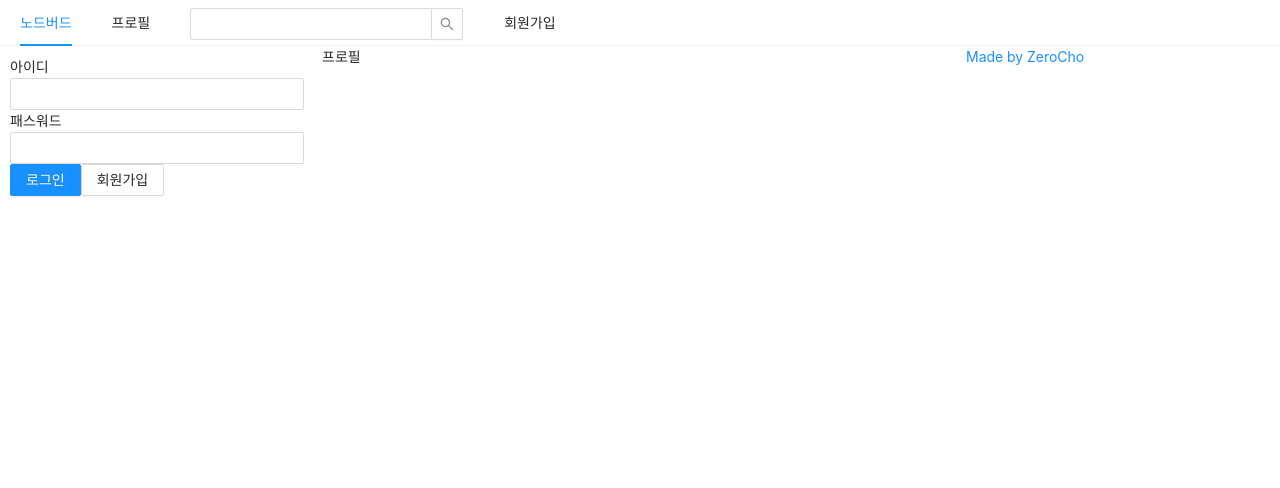
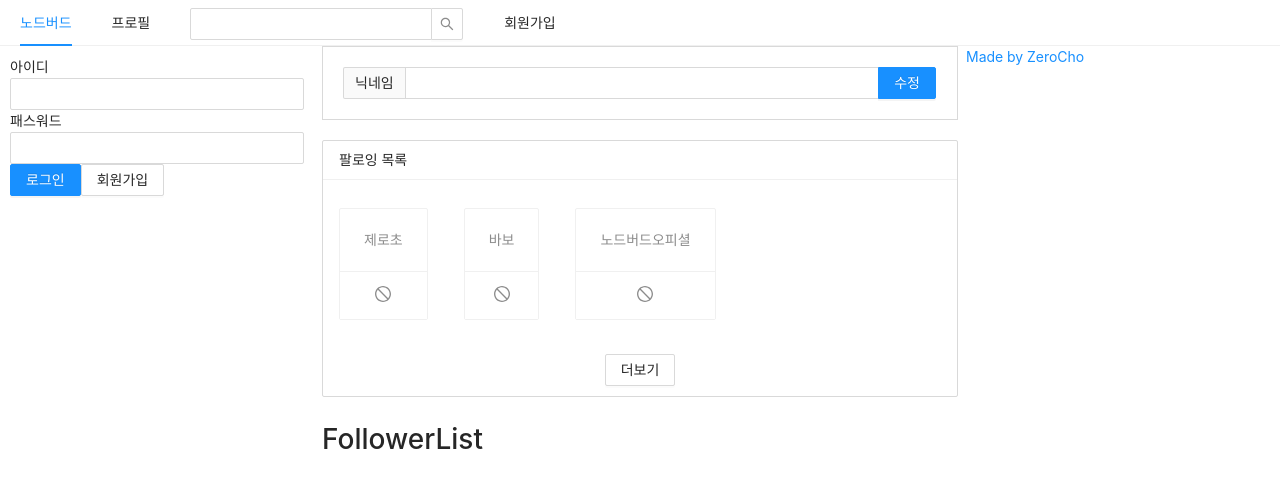
Before and after one commit to wogh002/nodeBird, a Next.js app: page /profile in a window 1280 px wide. Shown: the top 488 px of the page. Built offline with nearby package versions, Linux system fonts and the light colour scheme.

Commit message:
added profile.jsx

```diff
--- a/components/appLayout.jsx
+++ b/components/appLayout.jsx
@@ -10,6 +10,7 @@ const InputSearch = styled(Input.Search)`
   vertical-align: middle;
 `
 const AppLayout = ({ children }) => {
+  // gutter : 컬럼에다 padding을 각각 추가하겠다 .
   // const style = useMemo(() => ({ verticalAlign: "middle" }));
   const [isLoggedIn, setIsLoggedIn] = useState(false);
   return (
--- /dev/null
+++ b/components/followerList.jsx
@@ -0,0 +1,7 @@
+import React from 'react';
+
+const FollowerList = (props) => (
+    <h1>FollowerList</h1>
+);
+
+export default FollowerList;
--- /dev/null
+++ b/components/followingList.jsx
@@ -0,0 +1,41 @@
+import React, { useCallback, useMemo } from 'react';
+import { List, Button, Card } from "antd";
+import PropTypes from "prop-types";
+import { StopOutlined } from '@ant-design/icons';
+import styled from 'styled-components';
+const ListItems = styled(List)`
+    margin-bottom: 20px;
+`
+const ListItem = styled(List.Item)`
+    margin-top: 20px;
+`
+const FollowingList = ({ header, data }) => {
+    //리액트에서 배열안에 jsx 사용시 key 값 필수
+    //리액트에서 컴포넌트의 props 에 함수로 들어가는 것은 useCallback 으로 최적화 해주자.
+    const renderItem = useCallback(item => (
+        <ListItem>
+            <Card actions={[<StopOutlined key="stop" />]}>
+                <Card.Meta description={item.nickname} />
+            </Card>
+        </ListItem>
+    ), []);
+    const buttonWrapper = useMemo(() => ({ textAlign: "center", margin: "10px 0" }), []);
+    const grid = useMemo(() => ({ gutter: 4, xs: 1, md: 3 }), [])
+    return (
+        <ListItems
+            grid={grid}
+            size="small"
+            header={<div>{header}</div>}
+            loadMore={<div style={buttonWrapper}><Button>더보기</Button></div>}
+            bordered
+            dataSource={data}
+            renderItem={renderItem}
+        />
+    )
+}
+FollowingList.propTypes = {
+    header: PropTypes.string.isRequired,
+    data: PropTypes.array.isRequired
+}
+
+export default FollowingList;
--- /dev/null
+++ b/components/nicknameEditForm.jsx
@@ -0,0 +1,13 @@
+import React, { useMemo } from 'react';
+import { Form, Input, Button } from "antd";
+
+const NicknameEditForm = (props) => {
+    const style = useMemo(() => ({ marginBottom: '20px', border: '1px solid #d9d9d9', padding: '20px' }), [])
+    return (
+        <Form style={style}>
+            <Input.Search addonBefore="닉네임" enterButton="수정"/>
+        </Form>
+    )
+};
+
+export default NicknameEditForm;
--- a/components/userProfile.jsx
+++ b/components/userProfile.jsx
@@ -2,7 +2,7 @@ import React, { useCallback } from "react";
 import { Card, Avatar, Button } from 'antd';
 const UserProfile = ({ setIsLoggedIn }) => {
     const onLogOut = useCallback(() => setIsLoggedIn(false), []);
-    //리액트에서 배열로 jsx 사용시 key 값 필수
+    //리액트에서 배열안에 jsx 사용시 key 값 필수
     return (
         <Card actions={[
             <div key="twit">짹짹 <br />0</div>,
--- a/pages/_app.jsx
+++ b/pages/_app.jsx
@@ -3,7 +3,7 @@ import React from "react";
 import PropTypes from "prop-types";
 import Head from "next/head";
 //웹팩이란 여러개의 파일을 하나의 js파일로 합쳐준다.
-//웹팩이 css를 보는 순간
+//next의 웹팩이 css를 보는 순간
 // css를 <style>태그로 바꿔서 html 에다가 넣어준다
 import "antd/dist/antd.css";
 
--- a/pages/profile.jsx
+++ b/pages/profile.jsx
@@ -1,16 +1,26 @@
 import React from "react";
 import AppLayout from "../components/appLayout";
 import Head from "next/head";
-// 다른 페이지에 있는 Head가 _app의 Head를 덮어씌웁니다.
-const Profile = () => (
+import NicknameEditForm from "../components/nicknameEditForm";
+import FollowingList from "../components/followingList";
+import FollowerList from "../components/followerList";
+// 다른 페이지에 있는 Head는 _app의 Head를 덮어씌웁니다.
+const Profile = () => {
+  const followingList = [{ nickname: '제로초' }, { nickname: '바보' }, { nickname: '노드버드오피셜' }];
+  const followerList = [{ nickname: '제로초' }, { nickname: '바보' }, { nickname: '노드버드오피셜' }];
+
+  return (
     <>
       <Head>
         <title>내 프로필 | NodeBird</title>
       </Head>
       <AppLayout>
-     <div>프로필</div>
+        <NicknameEditForm />
+        <FollowingList header="팔로잉 목록" data={followingList} />
+        <FollowerList header="팔로워 목록" data={followerList} />
       </AppLayout>
     </>
-);
+  )
+}
 
 export default Profile;
```
Lines whose indentation alone changed are shown as unchanged.
